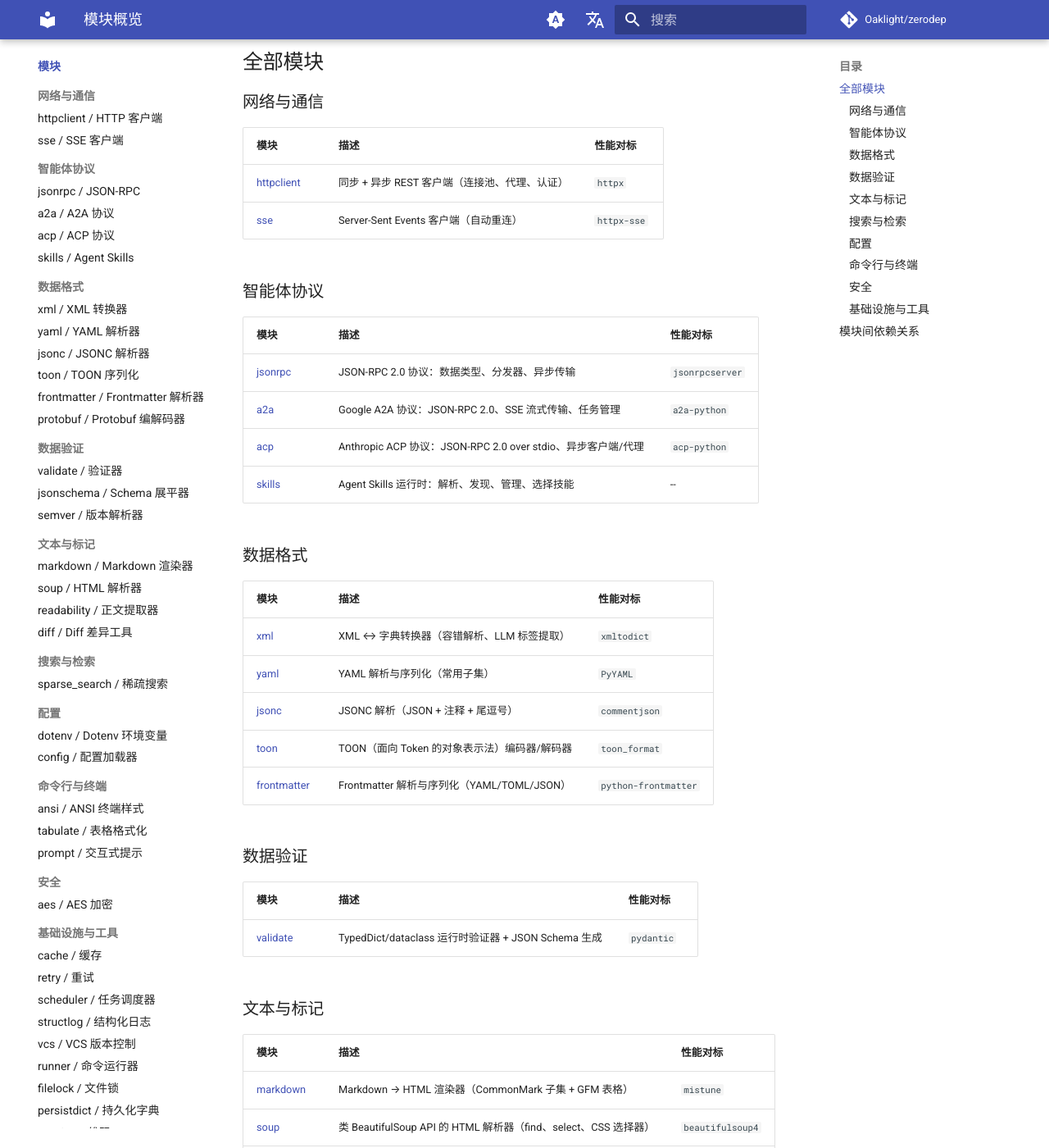
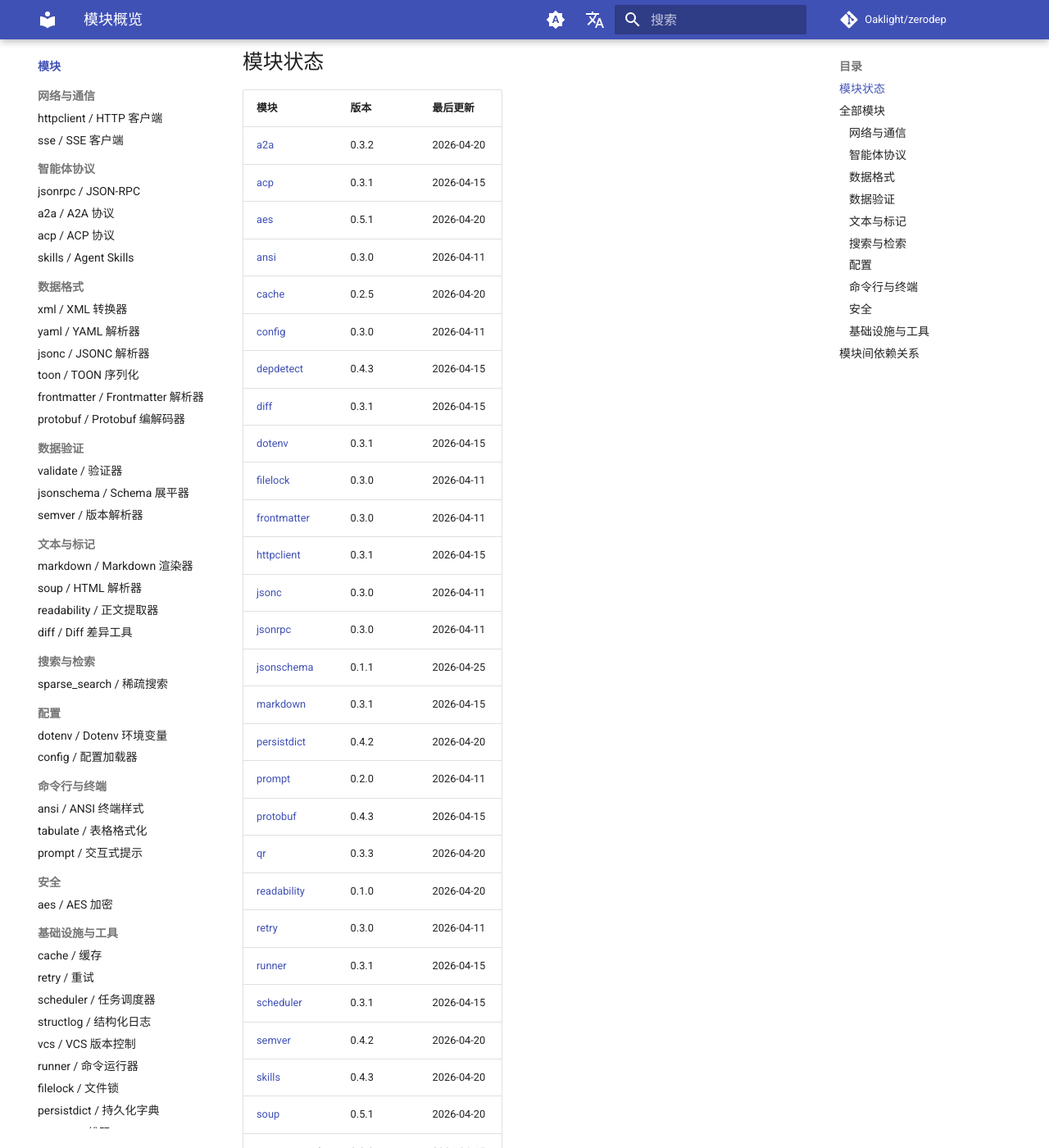
Before and after one commit to Oaklight/zerodep, an MkDocs documentation site: the page built from docs/modules/index.md, in a window 1280 px wide and 1400 px high, scrolled down 261 px. Shown: the whole window at 82% size. Built offline with MkDocs 1.6.1 and Material for MkDocs 9.7.7, drawn with Linux system fonts in a browser that asks for light colours; comment, search, counter and statistics services are not loaded; some of the changed text lies outside the part shown.

Commit message:
docs: add module status table and fix missing modules in index

````diff
--- a/docs/modules/index.md
+++ b/docs/modules/index.md
@@ -5,6 +5,47 @@ title: 模块概览
 # 模块概览
 
 每个 zerodep 模块都是一个**独立的单 `.py` 文件**，可以直接复制到你的项目中使用，运行时无需 `pip install`。
+
+## 模块状态
+
+| 模块 | 版本 | 最后更新 |
+|------|------|---------|
+| [a2a](a2a.md) | 0.3.2 | 2026-04-20 |
+| [acp](acp.md) | 0.3.1 | 2026-04-15 |
+| [aes](aes.md) | 0.5.1 | 2026-04-20 |
+| [ansi](ansi.md) | 0.3.0 | 2026-04-11 |
+| [cache](cache.md) | 0.2.5 | 2026-04-20 |
+| [config](config.md) | 0.3.0 | 2026-04-11 |
+| [depdetect](depdetect.md) | 0.4.3 | 2026-04-15 |
+| [diff](diff.md) | 0.3.1 | 2026-04-15 |
+| [dotenv](dotenv.md) | 0.3.1 | 2026-04-15 |
+| [filelock](filelock.md) | 0.3.0 | 2026-04-11 |
+| [frontmatter](frontmatter.md) | 0.3.0 | 2026-04-11 |
+| [httpclient](http.md) | 0.3.1 | 2026-04-15 |
+| [jsonc](jsonc.md) | 0.3.0 | 2026-04-11 |
+| [jsonrpc](jsonrpc.md) | 0.3.0 | 2026-04-11 |
+| [jsonschema](jsonschema.md) | 0.1.1 | 2026-04-25 |
+| [markdown](markdown.md) | 0.3.1 | 2026-04-15 |
+| [persistdict](persistdict.md) | 0.4.2 | 2026-04-20 |
+| [prompt](prompt.md) | 0.2.0 | 2026-04-11 |
+| [protobuf](protobuf.md) | 0.4.3 | 2026-04-15 |
+| [qr](qr.md) | 0.3.3 | 2026-04-20 |
+| [readability](readability.md) | 0.1.0 | 2026-04-20 |
+| [retry](retry.md) | 0.3.0 | 2026-04-11 |
+| [runner](runner.md) | 0.3.1 | 2026-04-15 |
+| [scheduler](scheduler.md) | 0.3.1 | 2026-04-15 |
+| [semver](semver.md) | 0.4.2 | 2026-04-20 |
+| [skills](skills.md) | 0.4.3 | 2026-04-20 |
+| [soup](soup.md) | 0.5.1 | 2026-04-20 |
+| [sparse_search](sparse_search.md) | 0.3.2 | 2026-04-15 |
+| [sse](sse.md) | 0.3.1 | 2026-04-15 |
+| [structlog](structlog.md) | 0.3.0 | 2026-04-11 |
+| [tabulate](tabulate.md) | 0.1.1 | 2026-04-15 |
+| [toon](toon.md) | 0.3.3 | 2026-04-15 |
+| [validate](validate.md) | 0.4.2 | 2026-04-15 |
+| [vcs](vcs.md) | 0.3.0 | 2026-04-11 |
+| [xml](xml.md) | 0.3.1 | 2026-04-15 |
+| [yaml](yaml.md) | 0.3.1 | 2026-04-15 |
 
 ## 全部模块
 
@@ -33,12 +74,15 @@ title: 模块概览
 | [jsonc](jsonc.md) | JSONC 解析（JSON + 注释 + 尾逗号） | `commentjson` |
 | [toon](toon.md) | TOON（面向 Token 的对象表示法）编码器/解码器 | `toon_format` |
 | [frontmatter](frontmatter.md) | Frontmatter 解析与序列化（YAML/TOML/JSON） | `python-frontmatter` |
+| [protobuf](protobuf.md) | Proto3 编解码器（Python dataclass schema） | `protobuf` |
 
 ### 数据验证
 
 | 模块 | 描述 | 性能对标 |
 |------|------|---------|
 | [validate](validate.md) | TypedDict/dataclass 运行时验证器 + JSON Schema 生成 | `pydantic` |
+| [jsonschema](jsonschema.md) | JSON Schema 展平与清理（`$ref`、`allOf`、`anyOf`） | `allof-merge` |
+| [semver](semver.md) | PEP 440 版本解析与比较器 | `packaging` |
 
 ### 文本与标记
 
@@ -46,13 +90,14 @@ title: 模块概览
 |------|------|---------|
 | [markdown](markdown.md) | Markdown → HTML 渲染器（CommonMark 子集 + GFM 表格） | `mistune` |
 | [soup](soup.md) | 类 BeautifulSoup API 的 HTML 解析器（find、select、CSS 选择器） | `beautifulsoup4` |
+| [readability](readability.md) | 文章正文提取器（移植自 Mozilla Readability.js） | `readability-lxml` |
 | [diff](diff.md) | Unified diff 解析、补丁应用/反转、三方合并 | `unidiff` |
 
 ### 搜索与检索
 
 | 模块 | 描述 | 性能对标 |
 |------|------|---------|
-| [search](search.md) | BM25/BM25+/BM25L/BM25F + TF-IDF 全文搜索（贝叶斯校准） | `rank-bm25` |
+| [sparse_search](sparse_search.md) | BM25/BM25+/BM25L/BM25F + TF-IDF 全文搜索（贝叶斯校准） | `rank-bm25` |
 
 ### 配置
 
@@ -79,14 +124,16 @@ title: 模块概览
 
 | 模块 | 描述 | 性能对标 |
 |------|------|---------|
-| [cache](cache.md) | 内存缓存（TTL、LRU/LFU 淘汰、异步支持） | -- |
+| [cache](cache.md) | 内存缓存（TTL、LRU/LFU 淘汰、异步支持） | `cachetools` |
 | [retry](retry.md) | 装饰器式自动重试（退避、抖动、过滤） | `tenacity` |
 | [scheduler](scheduler.md) | 进程内任务调度器（cron、间隔、一次性触发） | `APScheduler` |
 | [structlog](structlog.md) | 结构化日志与彩色控制台输出 | `structlog` |
 | [vcs](vcs.md) | Git/Hg/Jujutsu CLI 包装器（diff、status、log、blame） | -- |
 | [runner](runner.md) | 结构化子进程执行（超时升级） | -- |
 | [filelock](filelock.md) | 跨平台咨询式文件锁（fcntl/msvcrt） | -- |
+| [persistdict](persistdict.md) | 持久化字典（JSON / SQLite 后端） | -- |
 | [qr](qr.md) | QR Code 生成与终端渲染 | `qrcode` |
+| [depdetect](depdetect.md) | 依赖检测与验证 | -- |
 
 ## 模块间依赖关系
 
@@ -102,6 +149,7 @@ graph LR
     frontmatter --> yaml
     skills --> frontmatter
     skills --> sparse_search
+    readability --> soup
     sse --> httpclient
     vcs --> diff
 ```
````
